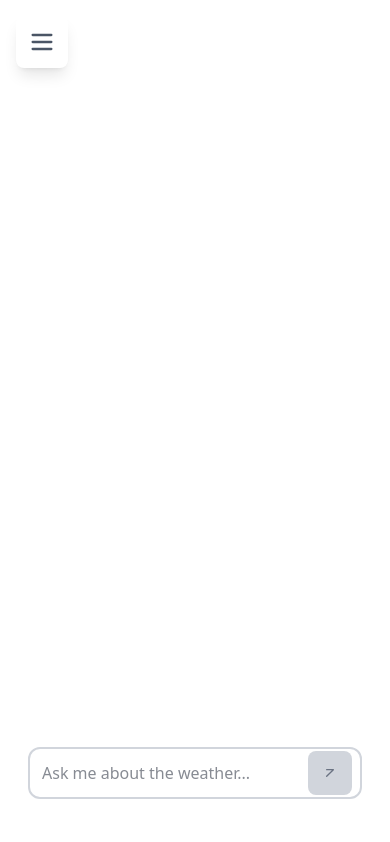
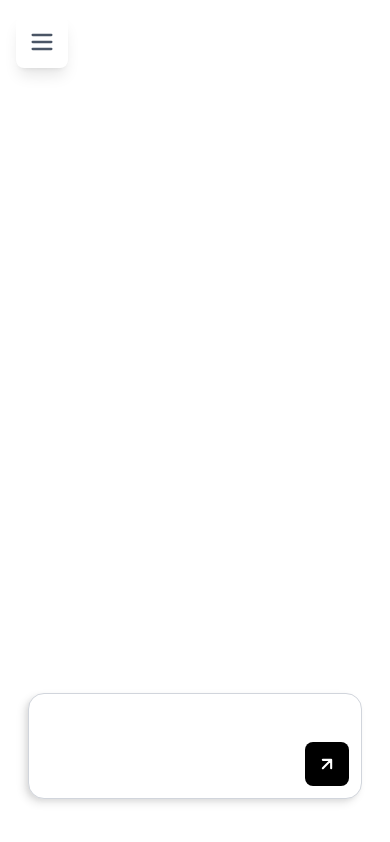
Before and after one commit to yassh9/yash_pazago_test, a React (Vite) app: page / in a window 390 px wide. Built offline with nearby package versions, Linux system fonts and the light colour scheme.

Commit message:
Refactor Searchbox component for improved mobile responsiveness and UI consistency

```diff
--- a/src/components/Searchbox.jsx
+++ b/src/components/Searchbox.jsx
@@ -18,51 +18,52 @@ export default function Searchbox({ SetValue, value, SetAction, disabled, isMobi
     <div className={`${colors.bg.secondary} ${isMobile ? 'p-3' : 'p-4'}`}>
       <form onSubmit={handleSubmit} className={`${isMobile ? 'max-w-full' : `${maxWidth} mx-auto`}`}>
         <div className={`
-          relative rounded-xl border-2 transition-all duration-200
+          relative rounded-2xl border transition-all duration-200
           ${colors.border.secondary} ${colors.bg.input}
-          focus-within:${colors.border.focus} focus-within:ring-2 focus-within:ring-blue-500/10
-          ${isMobile ? 'min-h-[44px]' : ''}
-        `}>
+          focus-within:${colors.border.focus}
+          ${isMobile ? 'min-h-[56px]' : 'min-h-[64px]'}
+          shadow-sm
+        `}
+        style={{
+          boxShadow: '-4px 4px 8px rgba(0, 0, 0, 0.1), -2px 2px 4px rgba(0, 0, 0, 0.05)'
+        }}>
           <input
             type="text"
             value={value}
             onChange={(e) => SetValue(e.target.value)}
-            placeholder="Ask me about the weather..."
+            placeholder=""
             disabled={disabled}
             maxLength={500}
             className={`
-              w-full ${isMobile ? 'px-3 py-3 pr-12 text-base' : 'px-4 py-3 pr-12 text-base'}
-              rounded-xl transition-all duration-200 bg-transparent
-              ${colors.text.primary} placeholder:${colors.text.tertiary}
+              w-full ${isMobile ? 'px-5 py-4 pr-16 pb-16' : 'px-6 py-5 pr-20 pb-20 text-lg'}
+              rounded-2xl transition-all duration-200 bg-transparent
+              ${colors.text.primary}
               focus:outline-none
               disabled:opacity-50 disabled:cursor-not-allowed
-              ${isMobile ? 'min-h-[44px]' : ''}
+              ${isMobile ? 'min-h-[56px]' : 'min-h-[64px]'}
             `}
           />
 
           <button
             type="submit"
-            disabled={!value.trim() || disabled}
+            disabled={disabled}
             className={`
-              absolute right-2 top-1/2 transform -translate-y-1/2
-              h-8 w-8 rounded-lg transition-all duration-200
+              absolute ${isMobile ? 'right-3 bottom-3' : 'right-4 bottom-4'}
+              ${isMobile ? 'h-10 w-10' : 'h-12 w-12'} rounded-lg transition-all duration-200
               flex items-center justify-center
-              ${value.trim() && !disabled
-                ? `!bg-black hover:!bg-gray-800 !text-white hover:scale-105`
-                : `!bg-gray-300 !text-gray-500 cursor-not-allowed`
-              }
-              focus:outline-none focus:ring-2 focus:ring-gray-500/50
+              bg-black hover:bg-gray-800 text-white hover:scale-105
+              focus:outline-none focus:ring-2 focus:ring-gray-500/20
             `}
             aria-label="Send message"
           >
             {disabled ? (
-              <svg className="w-4 h-4 animate-spin" fill="none" viewBox="0 0 24 24">
+              <svg className="w-5 h-5 animate-spin" fill="none" viewBox="0 0 24 24">
                 <circle className="opacity-25" cx="12" cy="12" r="10" stroke="currentColor" strokeWidth="4"></circle>
                 <path className="opacity-75" fill="currentColor" d="M4 12a8 8 0 018-8V0C5.373 0 0 5.373 0 12h4zm2 5.291A7.962 7.962 0 014 12H0c0 3.042 1.135 5.824 3 7.938l3-2.647z"></path>
               </svg>
             ) : (
-              <svg className="w-4 h-4" fill="none" stroke="currentColor" viewBox="0 0 24 24">
-                <path strokeLinecap="round" strokeLinejoin="round" strokeWidth={2} d="M7 17l10-10M17 7H7" />
+              <svg className="w-5 h-5" fill="none" stroke="currentColor" viewBox="0 0 24 24" strokeWidth="2.5">
+                <path strokeLinecap="round" strokeLinejoin="round" d="M7 17L17 7M17 7H7M17 7V17" />
               </svg>
             )}
           </button>
```
